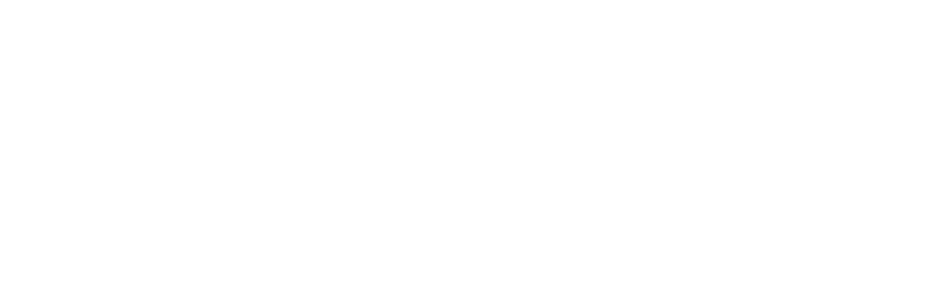
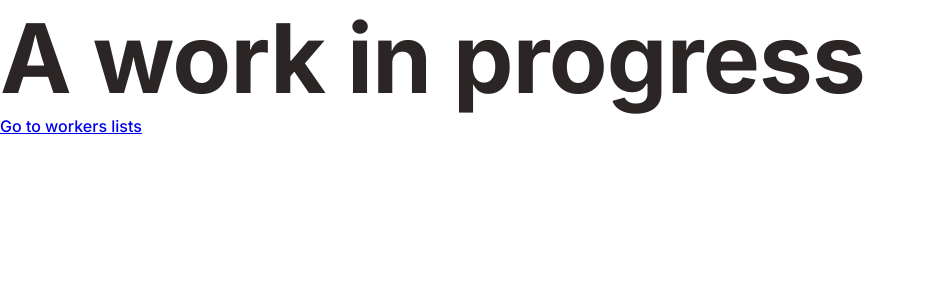
Before and after one commit to anoeticbeaver312/development, a Next.js app: page / in a window 1280 px wide. Shown: the top 300 px of the page, without its empty margins (0-926 px from the left). Built offline with nearby package versions, Linux system fonts and the light colour scheme.

Commit message:
feat: default head component

```diff
--- /dev/null
+++ b/components/DefaultHead/index.tsx
@@ -0,0 +1,20 @@
+import Head from "next/head";
+
+interface DefaultHeadProps {
+  title?: string;
+  description?: string;
+}
+
+/**
+  * A more concise way of declaring the <head>
+  */
+function DefaultHead(props: DefaultHeadProps) {
+  return (
+    <Head>
+      <title>{props.title ? props.title : "Development App"}</title>
+      <meta name="description" content={props.description ? props.description : "Development app"} />
+    </Head>
+  )
+}
+
+export default DefaultHead;
--- a/pages/index.tsx
+++ b/pages/index.tsx
@@ -1,12 +1,12 @@
-import Head from 'next/head'
+import Link from 'next/link'
+import DefaultHead from '../components/DefaultHead'
 
 export default function Home() {
   return (
     <div>
-      <Head>
-        <title>Development App</title>
-        <meta name="description" content="Development app" />
-      </Head>
+      <DefaultHead />
+      <h1>A work in progress</h1>
+      <Link href="/workers">Go to workers lists</Link>
     </div>
   )
 }
```
Also changed, not shown: pages/workers/index.tsx (added, +11 -0 lines).
